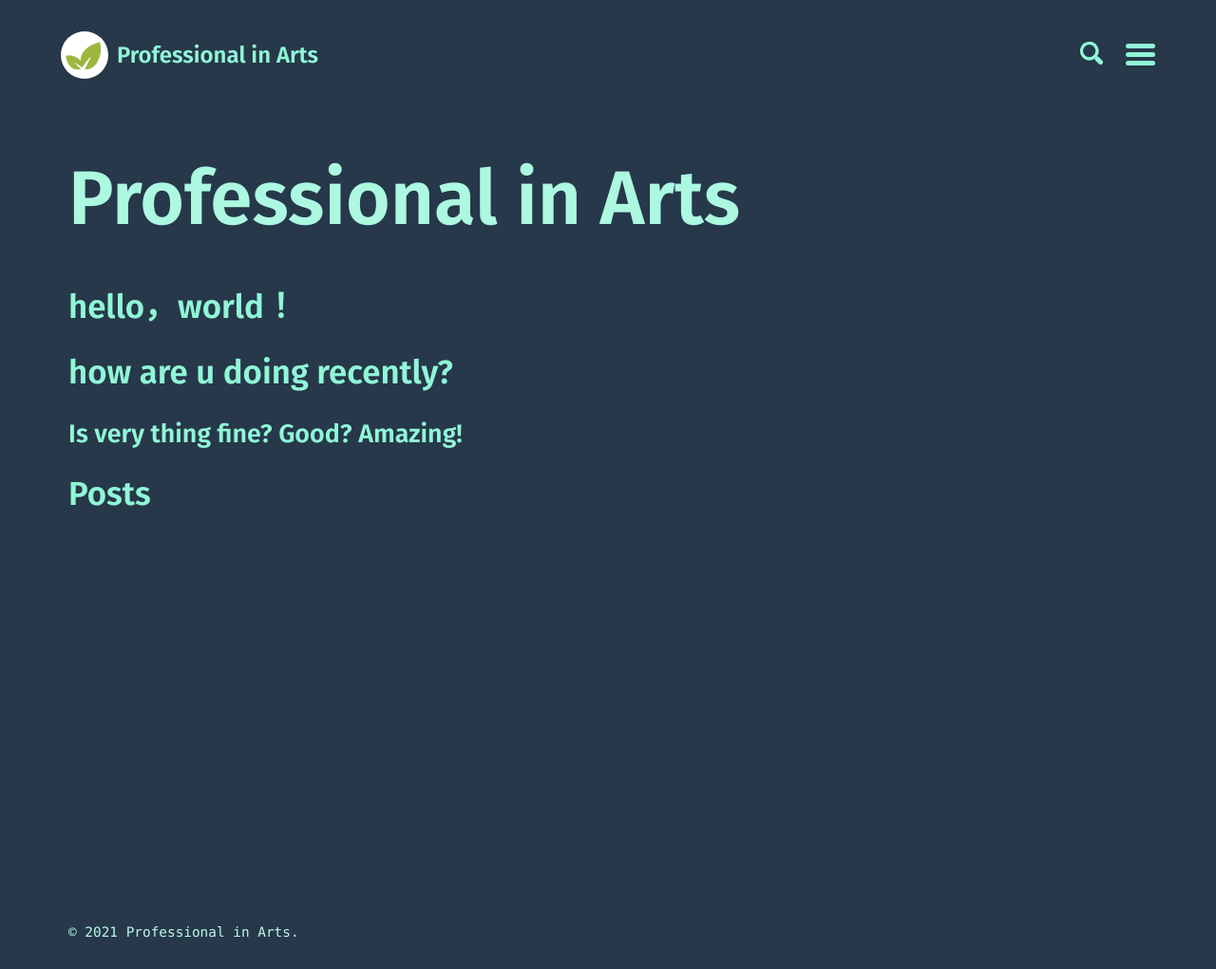
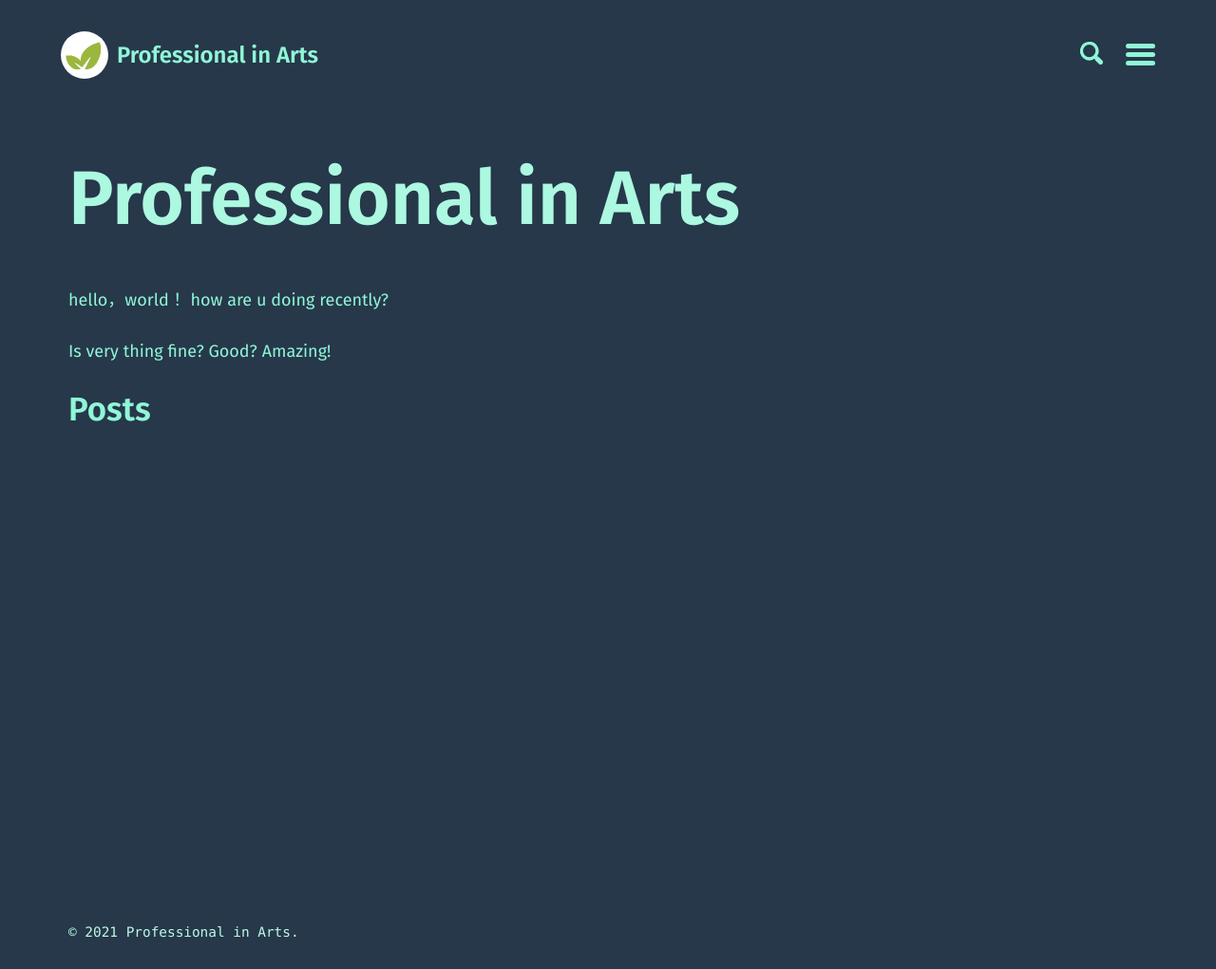
Before and after one commit to scilifen/victorscilifen.github.io, a Jekyll site: the page built from index.md, in a window 1280 px wide. Shown: the whole page at 95% size. Built offline with Jekyll 4.4.1, drawn with Linux system fonts in a browser that asks for light colours.

```diff
--- a/index.md
+++ b/index.md
@@ -3,7 +3,7 @@ layout: home
 paginate: true
 ---
 
-## hello，world！
-## how are u doing recently?
+ hello，world！
+ how are u doing recently?
 
-### Is very thing fine? Good? Amazing!
+ Is very thing fine? Good? Amazing!
```
